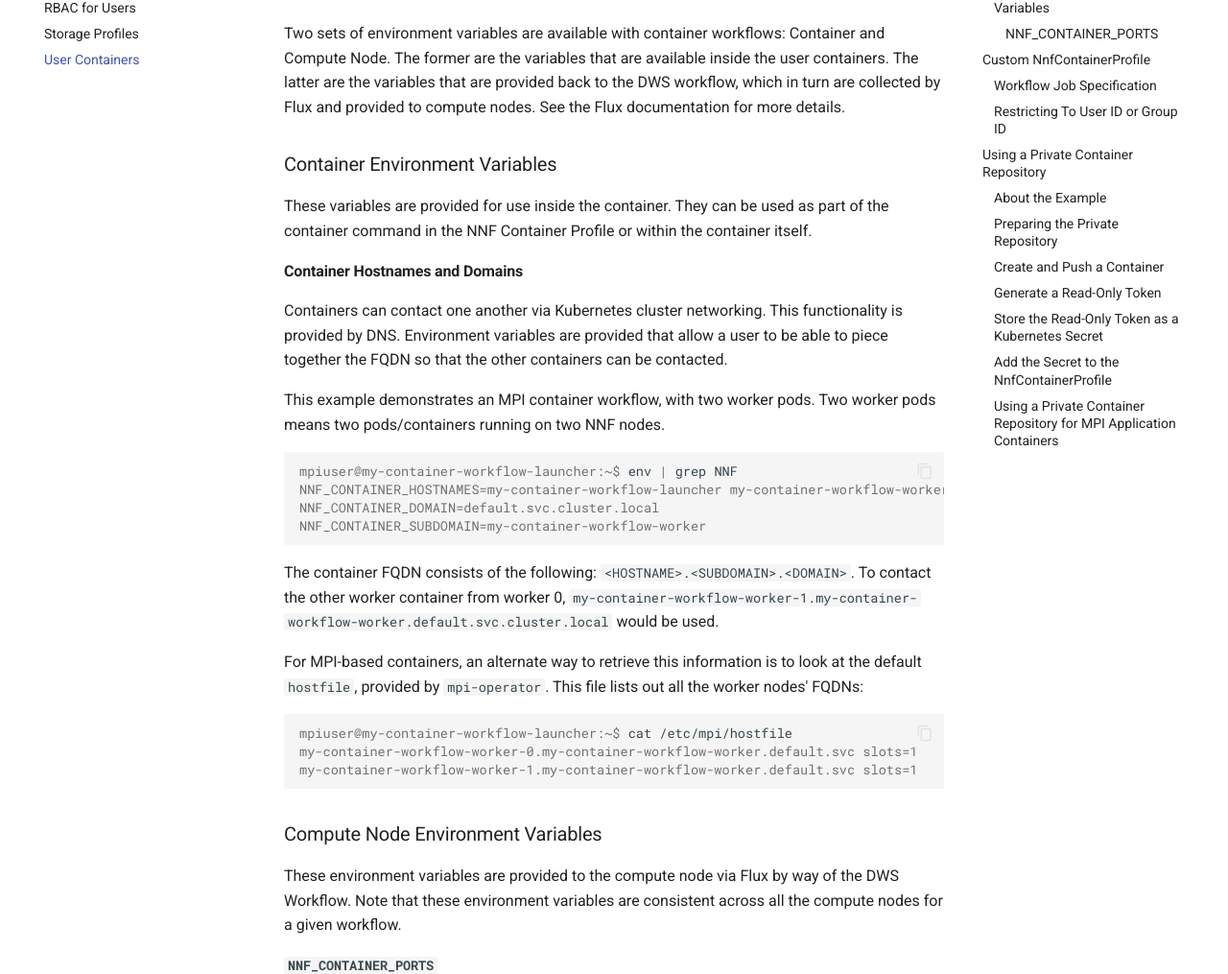
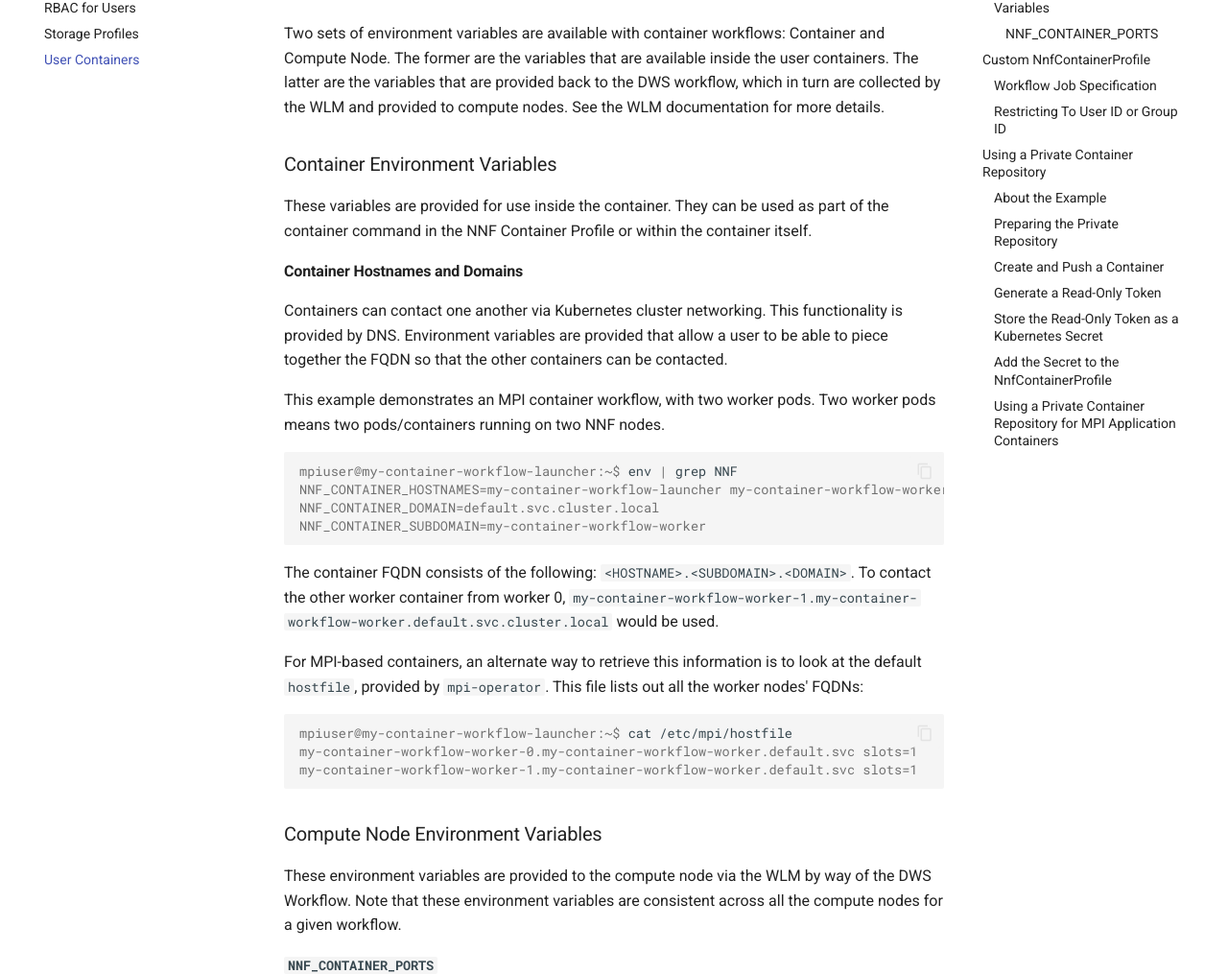
Before and after one commit to NearNodeFlash/NearNodeFlash.github.io, an MkDocs documentation site: the page built from docs/guides/user-containers/readme.md, in a window 1280 px wide and 1400 px high, scrolled down 237 px. Shown: the part 235-1250 px from the top of the window at 96% size. Built offline with MkDocs 1.6.1 and Material for MkDocs 9.7.7, drawn with Linux system fonts in a browser that asks for light colours; comment, search, counter and statistics services are not loaded; the version menu is left out.

Commit message:
Removed references to Flux

```diff
--- a/docs/guides/user-containers/readme.md
+++ b/docs/guides/user-containers/readme.md
@@ -10,7 +10,7 @@ applications to be run on Rabbit nodes with access to NNF ephemeral and persiste
 
 ## Environment Variables
 
-Two sets of environment variables are available with container workflows: Container and Compute Node. The former are the variables that are available inside the user containers. The latter are the variables that are provided back to the DWS workflow, which in turn are collected by Flux and provided to compute nodes. See the Flux documentation for more details.
+Two sets of environment variables are available with container workflows: Container and Compute Node. The former are the variables that are available inside the user containers. The latter are the variables that are provided back to the DWS workflow, which in turn are collected by the WLM and provided to compute nodes. See the WLM documentation for more details.
 
 ### Container Environment Variables
 
@@ -42,7 +42,7 @@ my-container-workflow-worker-1.my-container-workflow-worker.default.svc slots=1
 
 ### Compute Node Environment Variables
 
-These environment variables are provided to the compute node via Flux by way of the DWS Workflow. Note that these environment variables are consistent across all the compute nodes for a given workflow.
+These environment variables are provided to the compute node via the WLM by way of the DWS Workflow. Note that these environment variables are consistent across all the compute nodes for a given workflow.
 
 #### `NNF_CONTAINER_PORTS`
 
```
